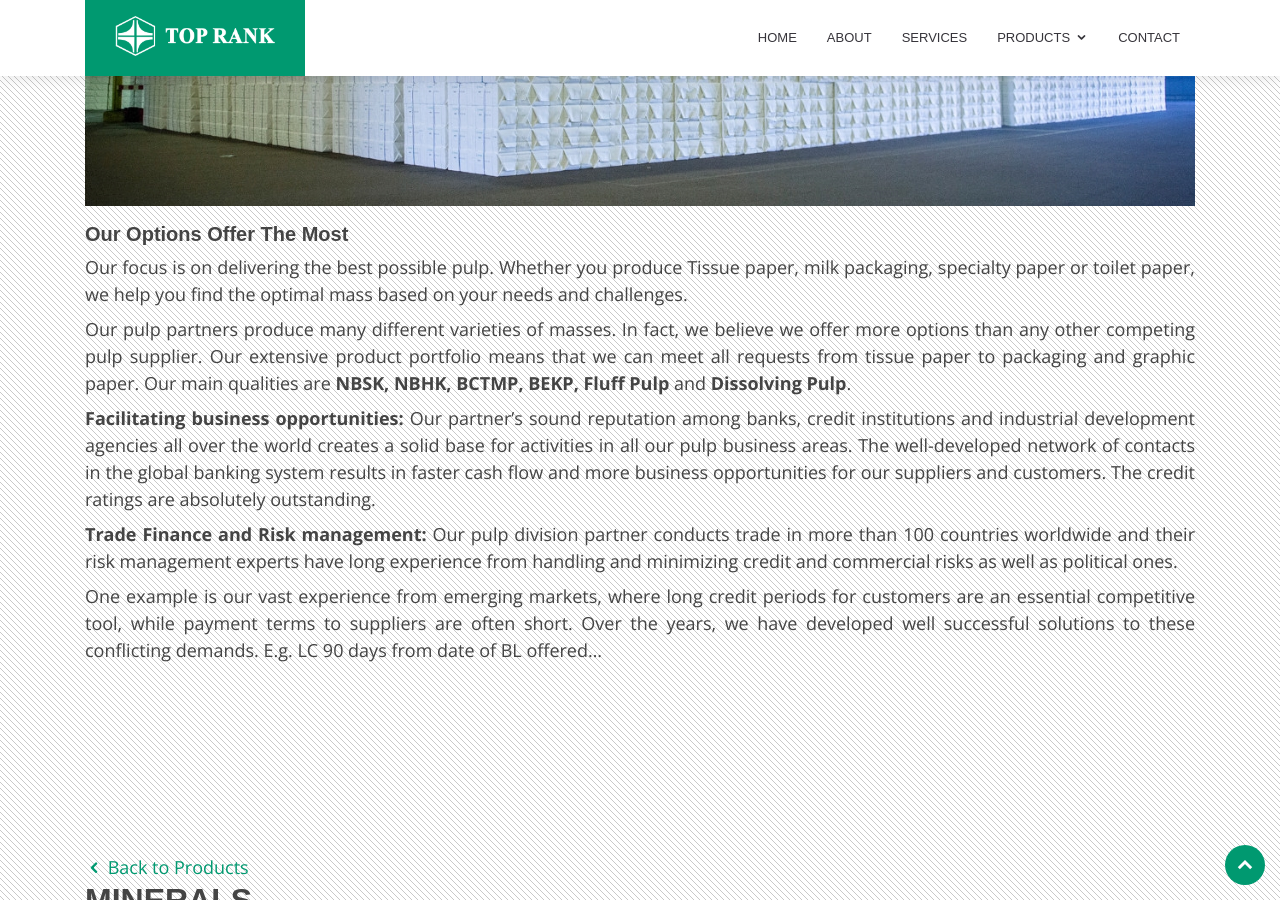
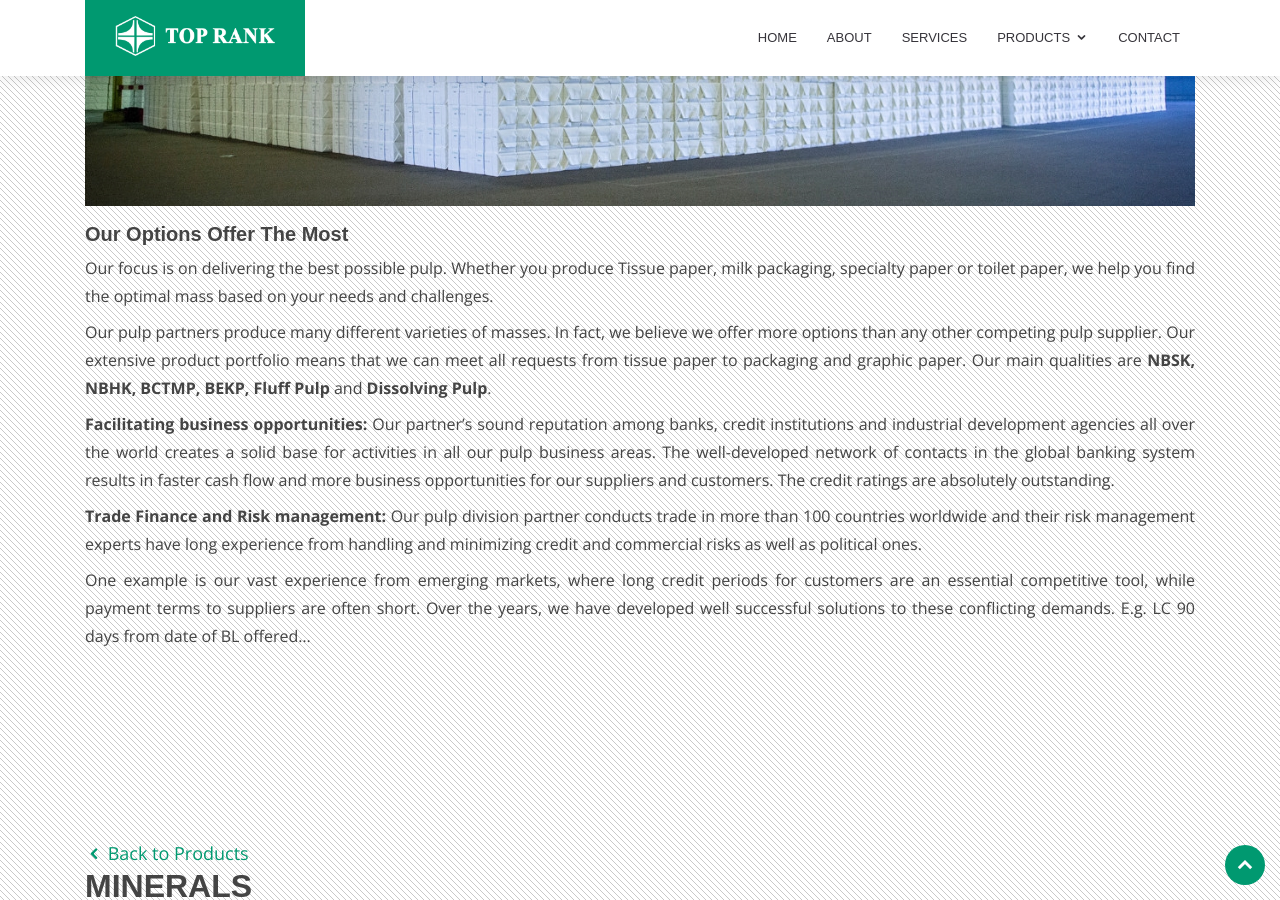
Before and after one commit to neyamat101/neyamat101.github.io, a Jekyll site: the page built from product.md, in a window 1280 px wide and 900 px high, scrolled down 1264 px. Built offline with Jekyll 4.4.1, drawn with Linux system fonts in a browser that asks for light colours.

Commit message:
Update product.html
style added

```diff
--- a/_includes/product.html
+++ b/_includes/product.html
@@ -9,16 +9,16 @@
             <h2>Pulp</h2>
             <img src="../assets/img/pulp-bg.jpg" alt="pulp" class="img-fluid mb-3">
             <h5><strong>Our Options Offer The Most</strong></h5>
-            <p>Our focus is on delivering the best possible pulp. Whether you produce Tissue paper, milk packaging,
+            <p class="paragraph">Our focus is on delivering the best possible pulp. Whether you produce Tissue paper, milk packaging,
                 specialty
                 paper or toilet paper, we help you find the optimal mass based on your needs and challenges. </p>
-            <p class="mt-2">Our pulp partners produce many different varieties of masses. In fact, we believe we offer
+            <p class="paragraph mt-2">Our pulp partners produce many different varieties of masses. In fact, we believe we offer
                 more options than any
                 other competing pulp supplier. Our extensive product portfolio means that we can meet all requests from
                 tissue
                 paper to packaging and graphic paper. Our main qualities are <strong>NBSK, NBHK, BCTMP, BEKP, Fluff
                     Pulp</strong> and <strong>Dissolving Pulp</strong>.</p>
-            <p class="mt-2"><strong>Facilitating business opportunities:</strong> Our partner’s sound reputation among
+            <p class="paragraph mt-2"><strong>Facilitating business opportunities:</strong> Our partner’s sound reputation among
                 banks, credit
                 institutions and industrial development agencies all over the world creates a solid base for activities
                 in all our pulp business areas. The well-developed network of contacts in the global banking system
@@ -26,12 +26,12 @@
                 in faster cash flow and more business opportunities for our suppliers and customers. The credit ratings
                 are
                 absolutely outstanding.</p>
-            <p class="mt-2"><strong>Trade Finance and Risk management:</strong> Our pulp division partner conducts trade
+            <p class="paragraph mt-2"><strong>Trade Finance and Risk management:</strong> Our pulp division partner conducts trade
                 in more than 100
                 countries worldwide and their risk management experts have long experience from handling and minimizing
                 credit
                 and commercial risks as well as political ones.</p>
-            <p class="mt-2">One example is our vast experience from emerging markets, where long credit periods for
+            <p class="paragraph mt-2">One example is our vast experience from emerging markets, where long credit periods for
                 customers are an essential
                 competitive tool, while payment terms to suppliers are often short. Over the years, we have developed
                 well successful
@@ -51,7 +51,7 @@
             <h2>Minerals</h2>
             <img src="../assets/img/minerals-bg.jpg" alt="minerals" class="img-fluid mb-3">
             <h5><strong>Ready To Provide Our Products To You</strong></h5>
-            <p>Our entry in Bangladesh market with Calcium Carbonate was hugely successful in late 90s’. We were able to
+            <p class="paragraph">Our entry in Bangladesh market with Calcium Carbonate was hugely successful in late 90s’. We were able to
                 penetrate
                 the market and win over customers' confidence with our consistent quality from both Thailand and
                 Vietnam. Our
@@ -63,12 +63,12 @@
                 will tailor
                 the products to meet the requirement both in terms of specification and packaging. In other words, We
                 Are Flexible For You.</p>
-            <p class="mt-2">Our product list is non toxic and poses no harmful effect to the environment.
+            <p class="paragraph mt-2">Our product list is non toxic and poses no harmful effect to the environment.
                 Environmentally concerned multinational
                 companies operating in South East Asia and South Asia have been using these products which ascertain
                 that these are
                 among the highest quality products available on the market.</p>
-            <p class="mt-2">We have practically audited the factories and assure you machineries and equipments are from
+            <p class="paragraph mt-2">We have practically audited the factories and assure you machineries and equipments are from
                 Germany and they maintain
                 German standards for dust control.</p>
             <ul class="mt-2">
@@ -106,49 +106,49 @@
             <div class="col-lg-3 col-md-6 portfolio-item">
                 <h6 class="text-center"><strong>HMS1&2</strong></h6>
                 <div class="portfolio-wrap">
-                    <img src="../assets/img/portfolio/metal/HMS1.jpg" class="img-fluid" alt="HMS1&2">
+                    <img src="../assets/img/portfolio/metal/HMS1.jpg" class="img-fluid" alt="">
                 </div>
             </div>
 
             <div class="col-lg-3 col-md-6 portfolio-item">
                 <h6 class="text-center"><strong>Shredded Scrap</strong></h6>
                 <div class="portfolio-wrap">
-                    <img src="../assets/img/portfolio/metal/Shredded-Scrap.jpg" class="img-fluid" alt="Shredded-Scrap">
+                    <img src="../assets/img/portfolio/metal/Shredded-Scrap.jpg" class="img-fluid" alt="">
                 </div>
             </div>
 
             <div class="col-lg-3 col-md-6 portfolio-item">
                 <h6 class="text-center"><strong>Cast Iron</strong></h6>
                 <div class="portfolio-wrap">
-                    <img src="../assets/img/portfolio/metal/Cast-Iron.jpg" class="img-fluid" alt="Cast-Iron">
+                    <img src="../assets/img/portfolio/metal/Cast-Iron.jpg" class="img-fluid" alt="">
                 </div>
             </div>
 
             <div class="col-lg-3 col-md-6 portfolio-item">
                 <h6 class="text-center"><strong>PNS</strong></h6>
                 <div class="portfolio-wrap">
-                    <img src="../assets/img/portfolio/metal/PNS.jpeg" class="img-fluid" alt="PNS">
+                    <img src="../assets/img/portfolio/metal/PNS.jpeg" class="img-fluid" alt="">
                 </div>
             </div>
 
             <div class="col-lg-3 col-md-6 portfolio-item">
                 <h6 class="text-center"><strong>LMS</strong></h6>
                 <div class="portfolio-wrap">
-                    <img src="../assets/img/portfolio/metal/LMS.jpg" class="img-fluid" alt="LMS">
+                    <img src="../assets/img/portfolio/metal/LMS.jpg" class="img-fluid" alt="">
                 </div>
             </div>
 
             <div class="col-lg-3 col-md-6 portfolio-item">
                 <h6 class="text-center"><strong>Bushling</strong></h6>
                 <div class="portfolio-wrap">
-                    <img src="../assets/img/portfolio/metal/Bushling.jpg" class="img-fluid" alt="Bushling">
+                    <img src="../assets/img/portfolio/metal/Bushling.jpg" class="img-fluid" alt="">
                 </div>
             </div>
 
             <div class="col-lg-3 col-md-6 portfolio-item">
                 <h6 class="text-center"><strong>Turnings & Borrings</strong></h6>
                 <div class="portfolio-wrap">
-                    <img src="../assets/img/portfolio/metal/Turnings-Borrings.jpg" class="img-fluid" alt="Turnings-Borrings">
+                    <img src="../assets/img/portfolio/metal/Turnings-Borrings.jpg" class="img-fluid" alt="">
                 </div>
             </div>
 
@@ -177,10 +177,10 @@
                                 <h4 class="text-uppercase">Beverage</h4>
                             </div>
                             <div class="col-md-4">
-                                <img src="../assets/img/portfolio/food/beverage.png" alt="Beverage" class="img-fluid">
+                                <img src="../assets/img/portfolio/food/beverage.png" alt="" class="img-fluid">
                             </div>
                             <div class="col-md-8">
-                                <p>Do you manufacture something called Beverage? We have the perfect recipes from
+                                <p class="paragraph">Do you manufacture something called Beverage? We have the perfect recipes from
                                     European region for making your drinks refreshing, thirst-quenching delicious that
                                     stays fresh long enough to be thoroughly enjoyed. Our lactic acid (food grade) can
                                     make your drinks with specific better taste and longer shelf life you want them to
@@ -201,13 +201,13 @@
                                 <h4 class="text-uppercase">Bakery</h4>
                             </div>
                             <div class="col-md-8">
-                                <p>If you are really worried with your Bakery, using a European emulsifier can help you maintain
+                                <p class="paragraph">If you are really worried with your Bakery, using a European emulsifier can help you maintain
                                     consistency essential for high-speed, automated baking systems. Sometimes enzymes extend your
                                     baked food’s shelf life through the entire distribution process and we get that to your
                                     warehouse just like that.</p>
                             </div>
                             <div class="col-md-4">
-                                <img src="../assets/img/portfolio/food/bakery.png" alt="Bakery" class="img-fluid">
+                                <img src="../assets/img/portfolio/food/bakery.png" alt="" class="img-fluid">
                             </div>
                         </div>
                     </div>
@@ -223,10 +223,10 @@
                                 <h4 class="text-uppercase">Dairy</h4>
                             </div>
                             <div class="col-md-4">
-                                <img src="../assets/img/portfolio/food/dairy.png" alt="Dairy" class="img-fluid">
+                                <img src="../assets/img/portfolio/food/dairy.png" alt="" class="img-fluid">
                             </div>
                             <div class="col-md-8">
-                                <p>One of our new customers started making processed cheese, butter, yoghurt, sour cream and
+                                <p class="paragraph">One of our new customers started making processed cheese, butter, yoghurt, sour cream and
                                     desserts with acidified milk drinks. Their success was rather delayed before we punched in our
                                     Lactic acid achieving the desired flavor profile, viscosity, mouthfeel, and protein stability.
                                     Compared to other organic acids, the natural match in flavor profile between lactic acid and
@@ -246,14 +246,14 @@
                                 <h4 class="text-uppercase">Meat Processing</h4>
                             </div>
                             <div class="col-md-8">
-                                <p>Preservation is just a key point for solutions to your meat processing and preservation company.
+                                <p class="paragraph">Preservation is just a key point for solutions to your meat processing and preservation company.
                                     For safety solutions we enable you to combat harmful microbes, extend shelf life and reduce
                                     sodium. Sodium or potassium lactate blends have been the industry standard for Listeria control
                                     and shelf life extension for years in meats. We have a balanced preservation system with all the
                                     other facets of product quality that help make your product a marketplace winner. Ask us HOW?</p>
                             </div>
                             <div class="col-md-4">
-                                <img src="../assets/img/portfolio/food/meat.png" alt="Meat Processing" class="img-fluid">
+                                <img src="../assets/img/portfolio/food/meat.png" alt="" class="img-fluid">
                             </div>
                         </div>
                     </div>
@@ -266,7 +266,7 @@
                     <div class="icon-box" data-aos="zoom-in" data-aos-delay="100">
                         <div class="row">
                             <div class="col-md-12">
-                                <p class="text-center">We work hard to understand a customer’s needs to find the right solution for
+                                <p class="paragraph text-center">We work hard to understand a customer’s needs to find the right solution for
                                     their application. We're proud to have the food industry in Bangladesh through the passion of
                                     our people, the creative application of technology and an ongoing commitment to our customers’
                                     success. Our principal manufacturer constantly strives to remain at the forefront of technology
```
